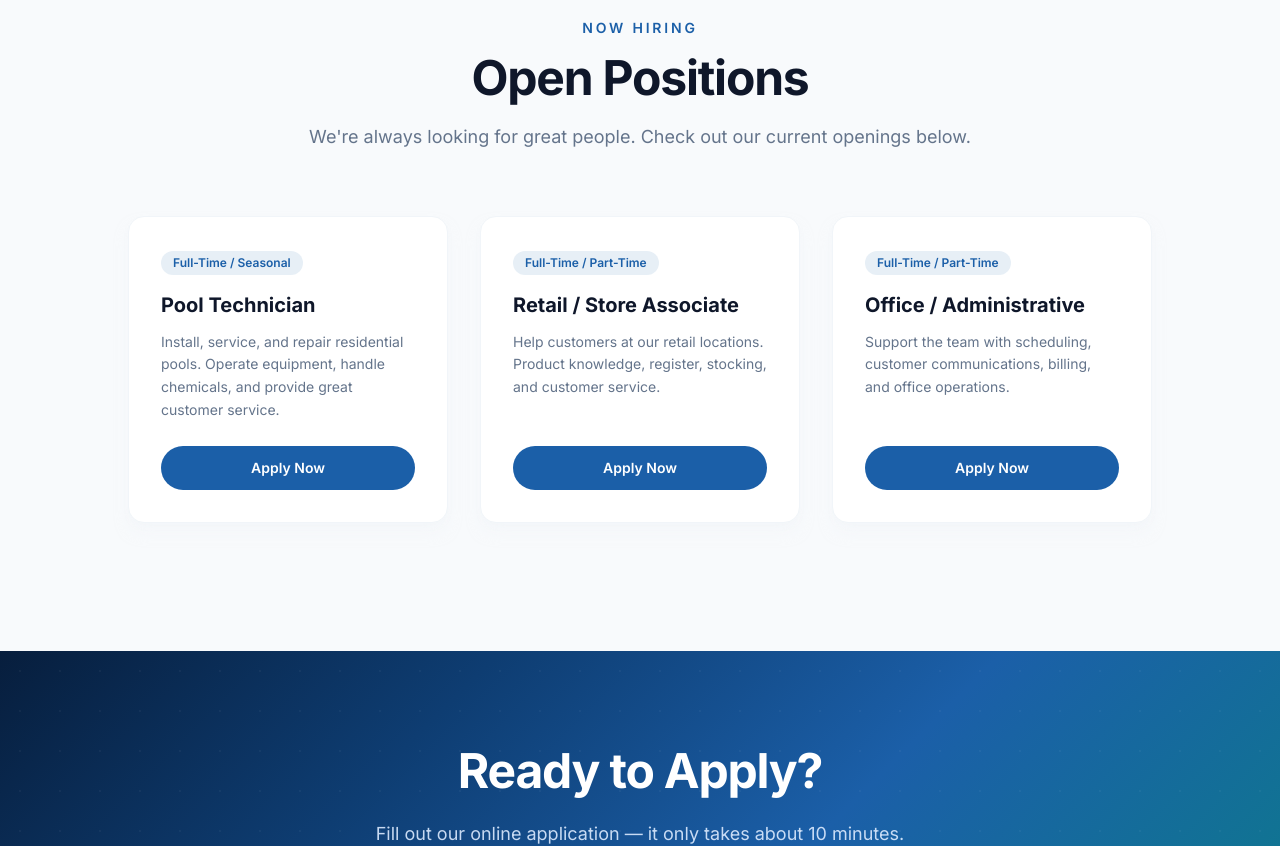
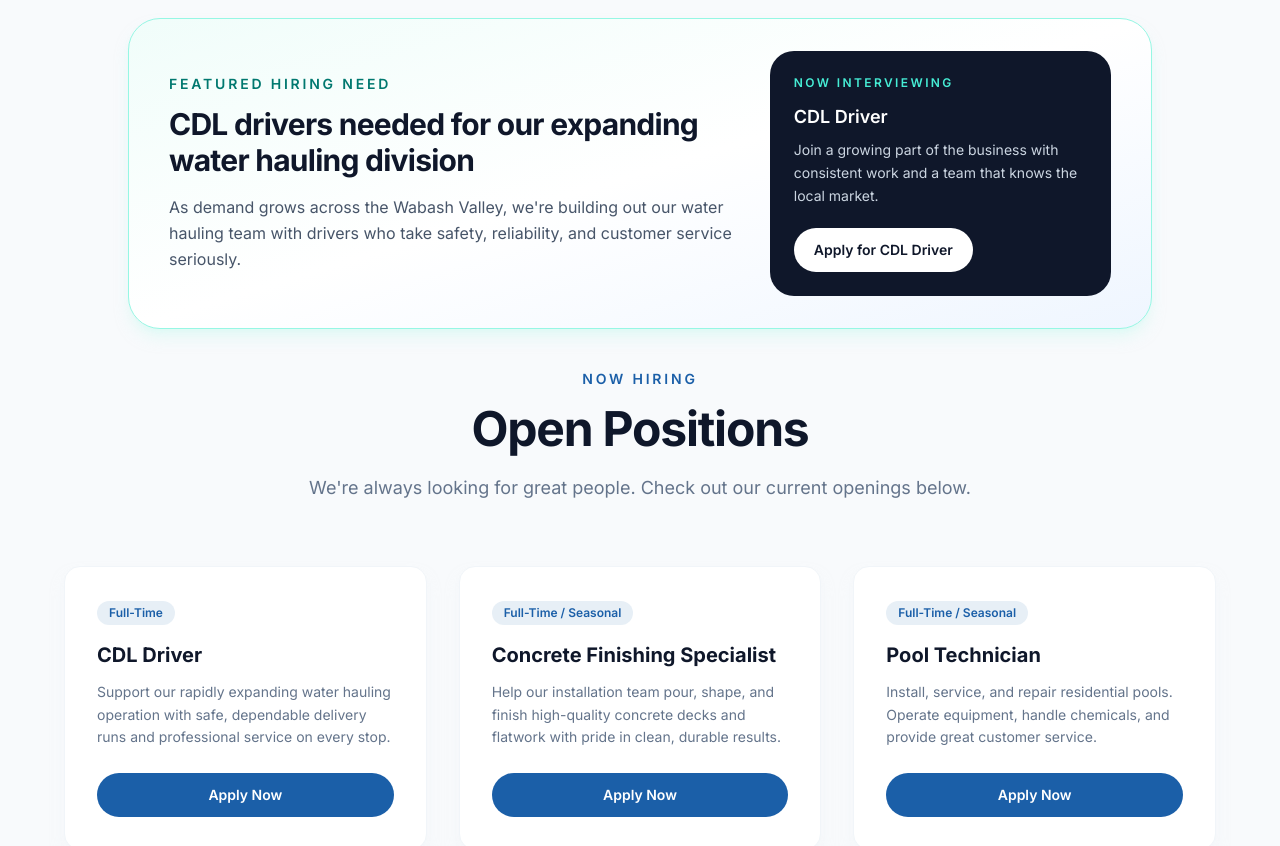
Before and after one commit to rbrtcsd/sparkle-web, a Next.js app: page /careers in a window 1280 px wide. Shown: the part 1280-2126 px from the top of the page. Built offline with nearby package versions, Linux system fonts and the light colour scheme; no server answers; the database is empty.

Commit message:
Add CDL and concrete hiring updates

```diff
--- a/app/careers/apply/page.tsx
+++ b/app/careers/apply/page.tsx
@@ -208,6 +208,8 @@ export default function ApplyPage() {
                       </label>
                       <select id="position" name="position" required defaultValue={f("position")} className={selectClass}>
                         <option value="">-- Select --</option>
+                        <option value="CDL Driver">CDL Driver</option>
+                        <option value="Concrete Finishing Specialist">Concrete Finishing Specialist</option>
                         <option value="Pool Technician">Pool Technician</option>
                         <option value="Office Staff">Office Staff</option>
                         <option value="Retail / Store">Retail / Store</option>
--- a/app/careers/page.tsx
+++ b/app/careers/page.tsx
@@ -44,6 +44,18 @@ const benefits = [
 ];
 
 const positions = [
+  {
+    title: 'CDL Driver',
+    description:
+      'Support our rapidly expanding water hauling operation with safe, dependable delivery runs and professional service on every stop.',
+    type: 'Full-Time',
+  },
+  {
+    title: 'Concrete Finishing Specialist',
+    description:
+      'Help our installation team pour, shape, and finish high-quality concrete decks and flatwork with pride in clean, durable results.',
+    type: 'Full-Time / Seasonal',
+  },
   {
     title: 'Pool Technician',
     description:
@@ -134,6 +146,34 @@ export default function CareersPage() {
       {/* Open Positions */}
       <section className="py-24 sm:py-32 bg-slate-50">
         <div className="mx-auto max-w-7xl px-4 sm:px-6 lg:px-8">
+          <div className="mb-10 max-w-5xl mx-auto overflow-hidden rounded-[2rem] border border-teal-200 bg-gradient-to-br from-teal-50 via-white to-blue-50 shadow-lg shadow-teal-100/50">
+            <div className="grid gap-8 px-8 py-8 sm:px-10 lg:grid-cols-[1.5fr_0.9fr] lg:items-center">
+              <div>
+                <p className="text-sm font-semibold text-teal-700 uppercase tracking-[0.2em]">Featured Hiring Need</p>
+                <h2 className="mt-3 text-2xl sm:text-3xl font-bold text-slate-900 tracking-tight">
+                  CDL drivers needed for our expanding water hauling division
+                </h2>
+                <p className="mt-4 text-base text-slate-600 leading-relaxed">
+                  As demand grows across the Wabash Valley, we&apos;re building out our water hauling team with
+                  drivers who take safety, reliability, and customer service seriously.
+                </p>
+              </div>
+              <div className="rounded-[1.5rem] bg-slate-900 px-6 py-6 text-white">
+                <p className="text-xs font-semibold uppercase tracking-[0.2em] text-teal-300">Now Interviewing</p>
+                <p className="mt-3 text-lg font-semibold">CDL Driver</p>
+                <p className="mt-2 text-sm text-slate-300 leading-relaxed">
+                  Join a growing part of the business with consistent work and a team that knows the local market.
+                </p>
+                <Link
+                  href="/careers/apply"
+                  className="mt-5 inline-flex items-center justify-center rounded-full bg-white px-5 py-3 text-sm font-semibold text-slate-900 transition-colors hover:bg-slate-100"
+                >
+                  Apply for CDL Driver
+                </Link>
+              </div>
+            </div>
+          </div>
+
           <div className="text-center max-w-2xl mx-auto mb-16">
             <p className="text-sm font-semibold text-primary uppercase tracking-[0.2em] mb-4">Now Hiring</p>
             <h2 className="text-3xl sm:text-4xl lg:text-5xl font-bold text-slate-900 tracking-tight">
@@ -144,7 +184,7 @@ export default function CareersPage() {
             </p>
           </div>
 
-          <div className="grid grid-cols-1 md:grid-cols-3 gap-8 max-w-5xl mx-auto">
+          <div className="grid grid-cols-1 md:grid-cols-2 xl:grid-cols-3 gap-8 max-w-6xl mx-auto">
             {positions.map((position) => (
               <div
                 key={position.title}
--- a/app/page.tsx
+++ b/app/page.tsx
@@ -157,6 +157,47 @@ export default function Home() {
         </div>
       </section>
 
+      {/* Hiring Spotlight */}
+      <section className="relative -mt-4 z-10 pb-10">
+        <div className="mx-auto max-w-7xl px-4 sm:px-6 lg:px-8">
+          <div className="overflow-hidden rounded-[2rem] border border-teal-200 bg-white/95 shadow-2xl shadow-slate-900/10 backdrop-blur">
+            <div className="grid gap-8 px-6 py-8 sm:px-10 lg:grid-cols-[1.4fr_0.85fr] lg:items-center">
+              <div>
+                <p className="text-sm font-semibold text-teal-700 uppercase tracking-[0.2em]">Now Hiring</p>
+                <h2 className="mt-3 text-3xl sm:text-4xl font-bold text-slate-900 tracking-tight">
+                  CDL drivers wanted for our rapidly expanding water hauling business
+                </h2>
+                <p className="mt-4 max-w-2xl text-base sm:text-lg text-slate-600 leading-relaxed">
+                  We&apos;re growing fast and adding dependable drivers who can represent Sparkle Pools well on
+                  every delivery. If you want to join a local company with momentum, we want to hear from you.
+                </p>
+              </div>
+              <div className="rounded-[1.5rem] hero-gradient px-6 py-6 text-white">
+                <p className="text-xs font-semibold uppercase tracking-[0.2em] text-teal-300">Driver Recruitment</p>
+                <p className="mt-3 text-2xl font-bold tracking-tight">Water Hauling Division</p>
+                <p className="mt-3 text-sm text-blue-100/90 leading-relaxed">
+                  Immediate openings available. Apply online today or explore the full careers page for additional roles.
+                </p>
+                <div className="mt-6 flex flex-col gap-3 sm:flex-row lg:flex-col">
+                  <Link
+                    href="/careers/apply"
+                    className="inline-flex items-center justify-center rounded-full bg-white px-6 py-3 text-sm font-semibold text-primary transition-colors hover:bg-blue-50"
+                  >
+                    Apply Now
+                  </Link>
+                  <Link
+                    href="/careers"
+                    className="inline-flex items-center justify-center rounded-full border border-white/40 px-6 py-3 text-sm font-semibold text-white transition-colors hover:bg-white/10"
+                  >
+                    View Careers
+                  </Link>
+                </div>
+              </div>
+            </div>
+          </div>
+        </div>
+      </section>
+
       {/* Services Overview */}
       <section className="py-24 sm:py-32 bg-white">
         <div className="mx-auto max-w-7xl px-4 sm:px-6 lg:px-8">
```
